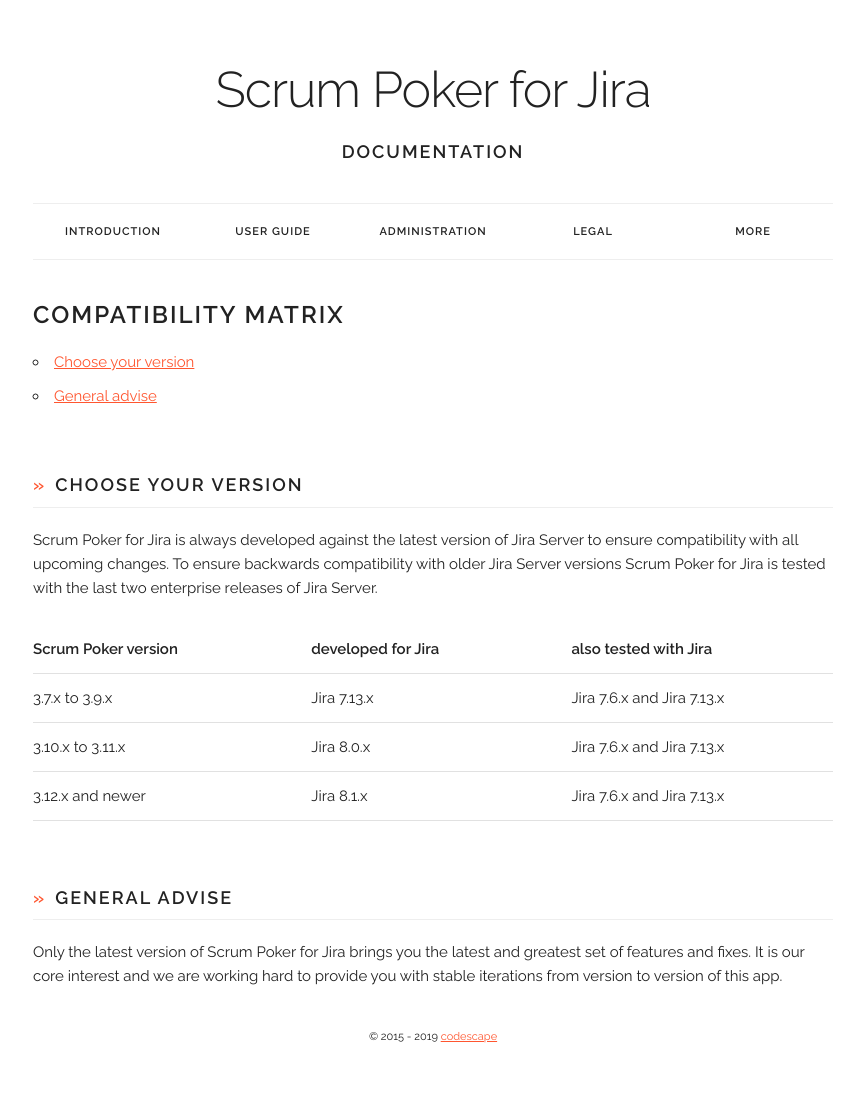
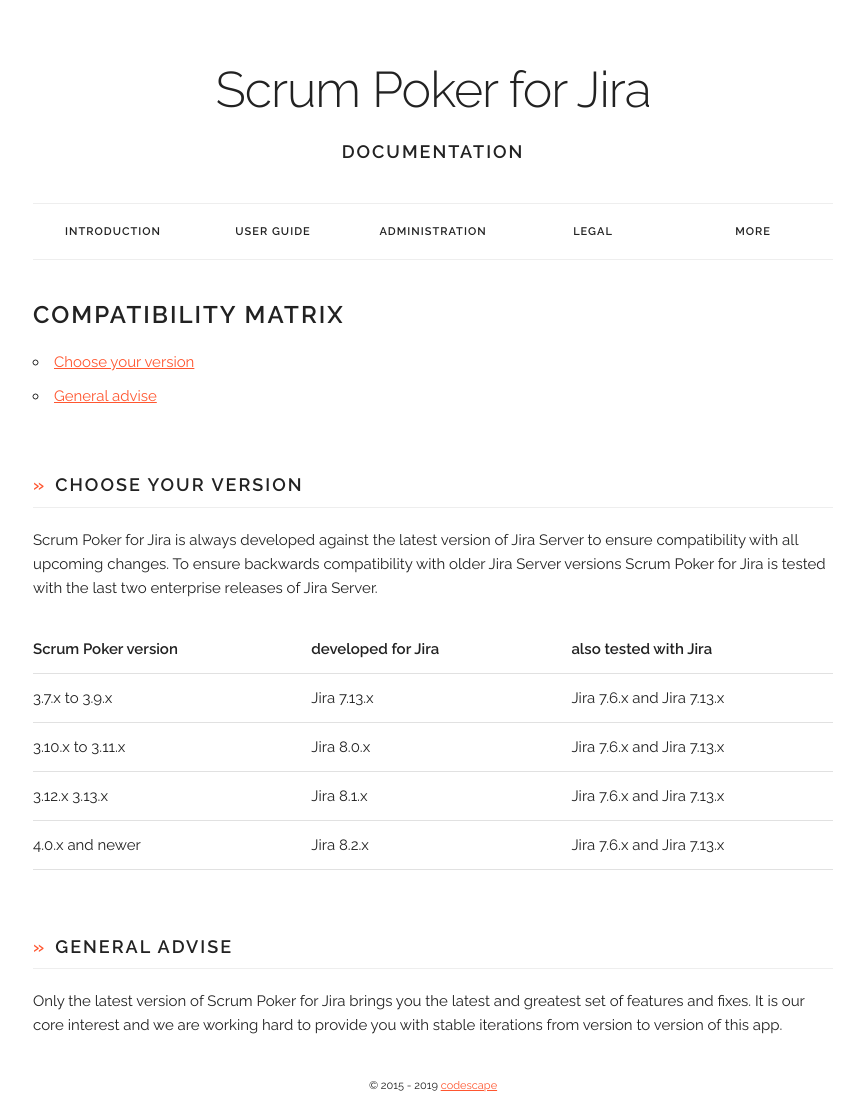
Before and after one commit to codescape/jira-scrum-poker, a Jekyll site: the page built from docs/compatibility-matrix.md, in a window 1280 px wide. Shown: the whole page, without its empty margins (207-1071 px from the left). Built offline with Jekyll 4.4.1, drawn with Linux system fonts in a browser that asks for light colours; nearby versions of some CDN libraries; before the commit the page ends 1071 px from its top, so only the background shows below that.

Commit message:
docs: update compatibility matrix

```diff
--- a/docs/compatibility-matrix.md
+++ b/docs/compatibility-matrix.md
@@ -15,7 +15,8 @@
 |---------------------|--------------------|----------------------------|
 | 3.7.x to 3.9.x      | Jira 7.13.x        | Jira 7.6.x and Jira 7.13.x |
 | 3.10.x to 3.11.x    | Jira 8.0.x         | Jira 7.6.x and Jira 7.13.x |
-| 3.12.x and newer    | Jira 8.1.x         | Jira 7.6.x and Jira 7.13.x |
+| 3.12.x 3.13.x       | Jira 8.1.x         | Jira 7.6.x and Jira 7.13.x |
+| 4.0.x and newer     | Jira 8.2.x         | Jira 7.6.x and Jira 7.13.x |
 
 ### General advise
 
```
Also changed, not shown: docs/changelog.md.
